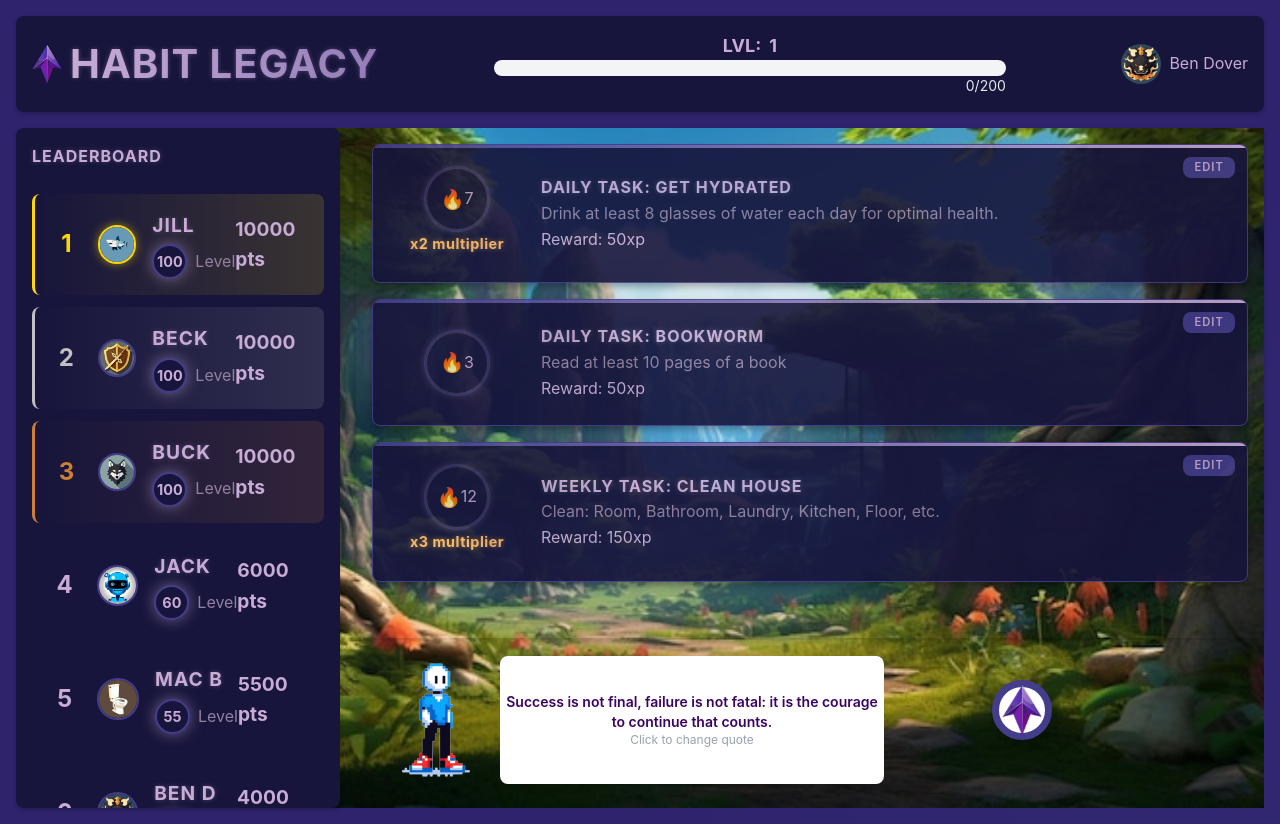
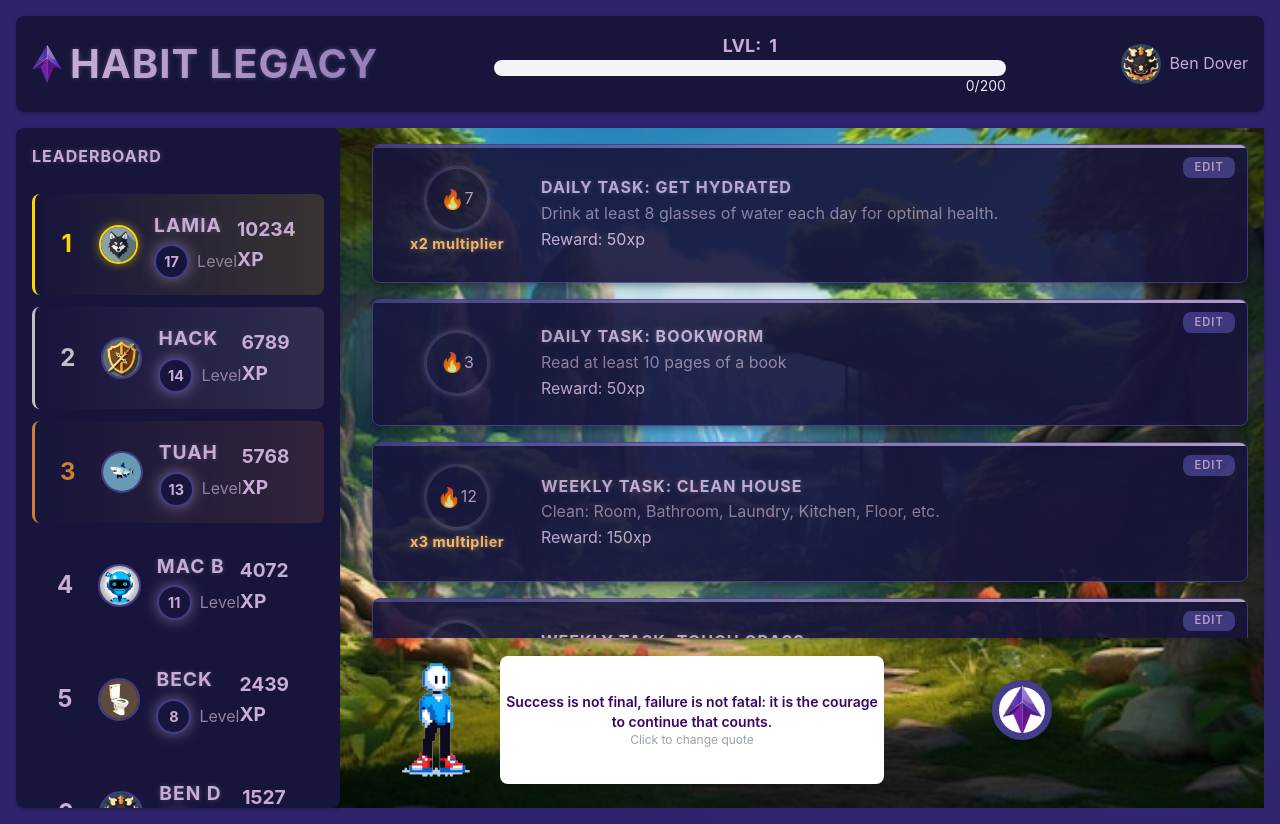
Before and after one commit to noahstew/hack-attack, a React (Vite) app in the folder habit-legacy/: page / in a window 1280 px wide. Built offline with nearby package versions, Linux system fonts and the light colour scheme.

Commit message:
Fixing leaderboard to be more realistic

```diff
--- a/habit-legacy/src/App.jsx
+++ b/habit-legacy/src/App.jsx
@@ -36,6 +36,14 @@ function App() {
       reward: '150xp',
       xpAmount: 150,
       streak: 12,
+    },
+    {
+      id: 4,
+      title: 'Weekly Task: Touch Grass',
+      description: 'Go outside and get some fresh air for 15 minutes.',
+      reward: '100xp',
+      xpAmount: 100,
+      streak: 5,
     },
   ]);
 
--- a/habit-legacy/src/components/Leaderboard/LeaderboardItem.jsx
+++ b/habit-legacy/src/components/Leaderboard/LeaderboardItem.jsx
@@ -3,11 +3,15 @@ import React from 'react';
 const LeaderboardItem = ({ user, rank }) => {
   // Determine rank class for styling
   const getRankClass = () => {
-    switch(rank) {
-      case 1: return 'rank-first';
-      case 2: return 'rank-second';
-      case 3: return 'rank-third';
-      default: return '';
+    switch (rank) {
+      case 1:
+        return 'rank-first';
+      case 2:
+        return 'rank-second';
+      case 3:
+        return 'rank-third';
+      default:
+        return '';
     }
   };
 
@@ -27,9 +31,7 @@ const LeaderboardItem = ({ user, rank }) => {
           <span className="text-muted">Level</span>
         </div>
       </div>
-      <div className="leaderboard-score">
-        {user.score || user.level * 100} pts
-      </div>
+      <div className="leaderboard-score">{user.currentXp} XP</div>
     </div>
   );
 };
--- a/habit-legacy/src/components/addButton/HabitModal.jsx
+++ b/habit-legacy/src/components/addButton/HabitModal.jsx
@@ -15,7 +15,7 @@ const HabitModal = ({ isOpen, onClose, onAddHabit }) => {
       description,
       reward: `${rewardXp}xp`,
       xpAmount: parseInt(rewardXp),
-            streak: 0
+      streak: 0,
     };
 
     onAddHabit(newHabit);
@@ -29,9 +29,11 @@ const HabitModal = ({ isOpen, onClose, onAddHabit }) => {
   if (!isOpen) return null;
 
   return (
-        <div className="fixed inset-0 flex items-center justify-center z-50 bg-black bg-opacity-50">
-            <div className="bg-[#17153b] border border-[#433d8b] rounded-lg p-6 w-full max-w-md shadow-xl">
-                <h2 className="text-2xl font-bold mb-4 text-[#c8acd6]">Add New Habit</h2>
+    <div className="fixed inset-0 flex items-center justify-center z-50 bg-black opacity-50">
+      <div className="bg-[#17153b] border border-[#433d8b] rounded-lg p-6 w-full max-w-md shadow-xl op">
+        <h2 className="text-2xl font-bold mb-4 text-[#c8acd6]">
+          Add New Habit
+        </h2>
 
         <form onSubmit={handleSubmit}>
           <div className="mb-4">
@@ -80,17 +82,10 @@ const HabitModal = ({ isOpen, onClose, onAddHabit }) => {
           </div>
 
           <div className="flex justify-end">
-                        <button
-                            type="button"
-                            className="button mr-4"
-                            onClick={onClose}
-                        >
+            <button type="button" className="button mr-4" onClick={onClose}>
               Cancel
             </button>
-                        <button
-                            type="submit"
-                            className="button button-success"
-                        >
+            <button type="submit" className="button button-success">
               Add Habit
             </button>
           </div>
--- a/habit-legacy/src/data/systemData.js
+++ b/habit-legacy/src/data/systemData.js
@@ -16,61 +16,61 @@ export const initialUsers = {
   user1: {
     name: 'Min',
     profilePic: 'icon/chicken.png',
-    currentXp: 500,
-    level: 2,
+    currentXp: 532,
+    level: 3,
     streak: 2,
   },
   user2: {
     name: 'Jane',
     profilePic: 'icon/eagle.jpeg',
-    currentXp: 990,
-    level: 32,
+    currentXp: 812,
+    level: 4,
     streak: 12,
   },
 
   user3: {
     name: 'Ben D',
     profilePic: 'icon/Behemoth.jpg',
-    currentXp: 1100,
-    level: 40,
+    currentXp: 1527,
+    level: 6,
     streak: 12,
   },
 
   user4: {
-    name: 'Mac B',
+    name: 'Beck',
     profilePic: 'icon/Toire.jpeg',
-    currentXp: 1600,
-    level: 55,
+    currentXp: 2439,
+    level: 8,
     streak: 30,
   },
 
   user5: {
-    name: 'Jack',
+    name: 'Mac B',
     profilePic: 'icon/robot.jpeg',
-    currentXp: 2000,
-    level: 60,
+    currentXp: 4072,
+    level: 11,
     streak: 30,
   },
 
   user6: {
-    name: 'Jill',
+    name: 'Tuah',
     profilePic: 'icon/shark.jpeg',
-    currentXp: 5000,
-    level: 100,
+    currentXp: 5768,
+    level: 13,
     streak: 50,
   },
   user7: {
-    name: 'Beck',
+    name: 'Hack',
     profilePic: 'icon/sword&shield.jpeg',
-    currentXp: 5000,
-    level: 100,
+    currentXp: 6789,
+    level: 14,
     streak: 50,
   },
   user8: {
-    name: 'Buck',
+    name: 'Lamia',
     profilePic: 'icon/wolf.jpeg',
-    currentXp: 5000,
-    level: 100,
+    currentXp: 10234,
+    level: 17,
     streak: 50,
   },
 };
```
Lines whose indentation alone changed are shown as unchanged.
